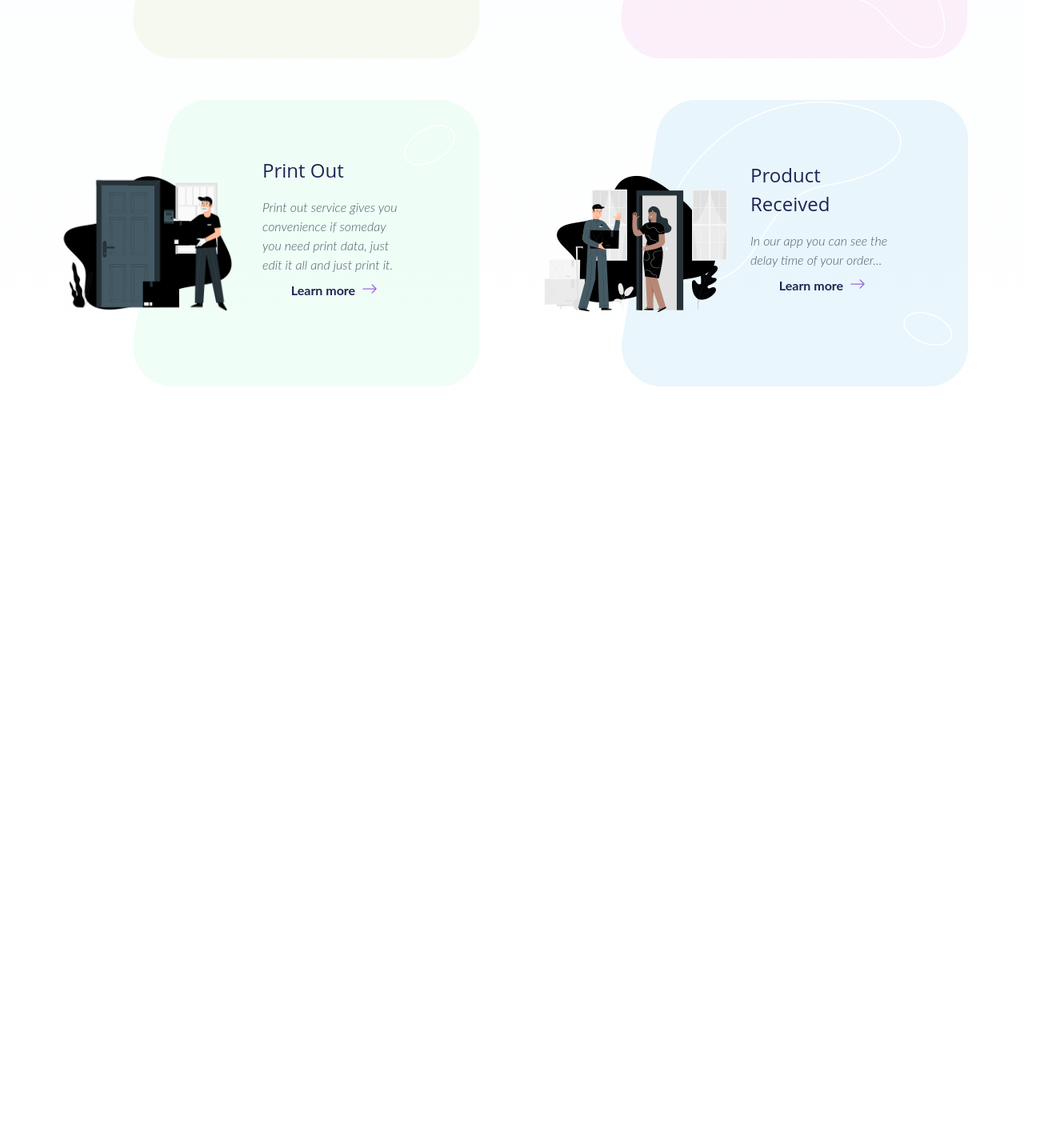
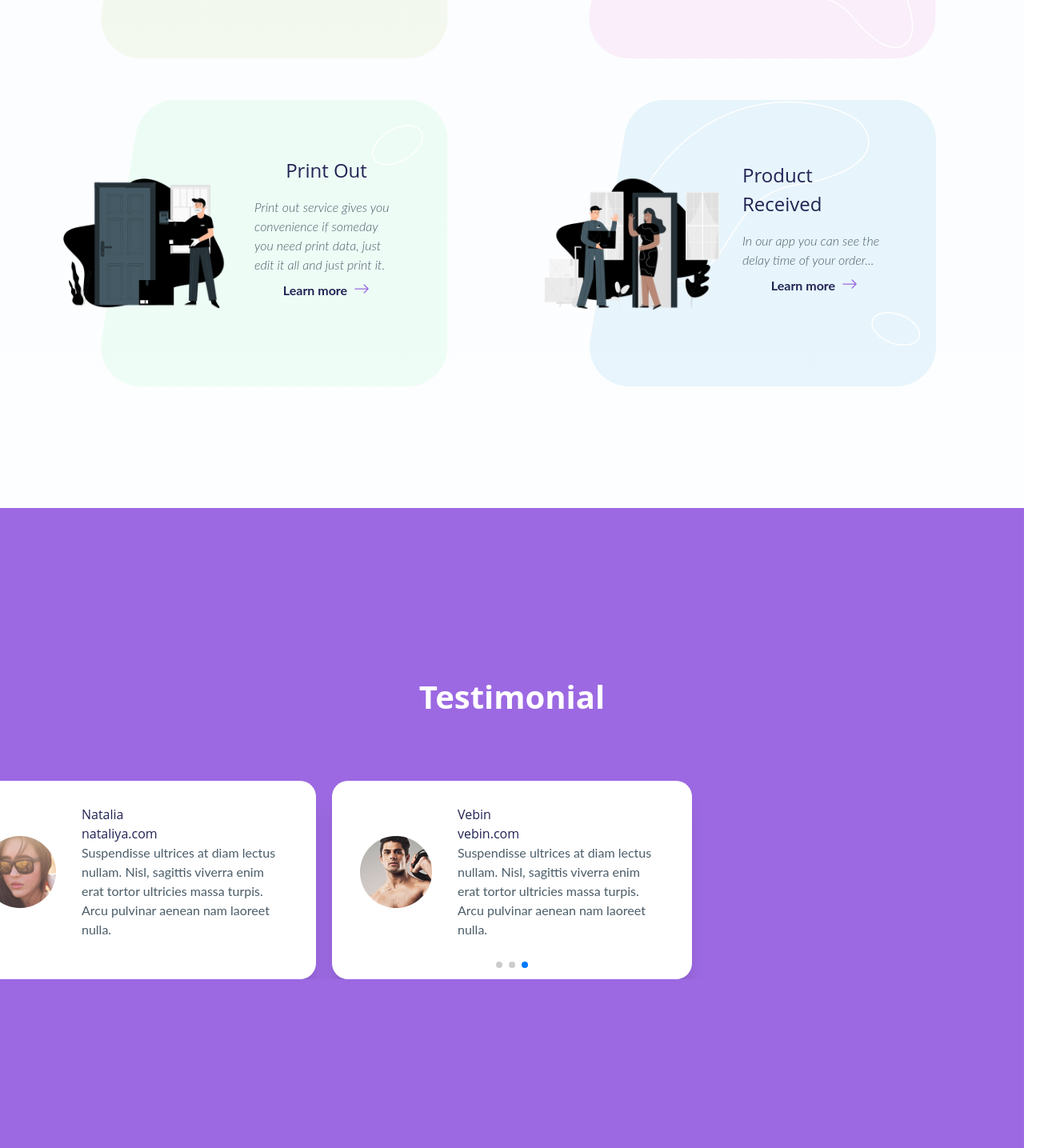
Before and after one commit to Gm-shuvo/Deliverooo-Landing_page, a React (Create React App) app: page / in a window 1280 px wide. Shown: the part 2136-3571 px from the top of the page at 80% size, 1305 px wide, since content can reach past the window. Before the commit the page ends 2771 px from the top, so only its background shows below. Built offline with nearby package versions, Linux system fonts and the light colour scheme.

Commit message:
adding testimonial section

```diff
--- a/src/App.js
+++ b/src/App.js
@@ -4,16 +4,17 @@ import {About, Copyright, Ctasection,Features, Footer, Header, Hero, Nav, Testim
 
 function App() {
   Aos.init({
-    duration: 1000,
+    duration: 1300,
     offset: 0,
   });
   return (
-    <div className="App">
+    <div className="overflow-hidden">
       <>
-        <Header/>
+        <Header />
         <Hero />
         <About />
-        <Features/>
+        <Features />
+        <Testinonials />
       </>
     </div>
   );
--- a/src/components/Features.js
+++ b/src/components/Features.js
@@ -7,7 +7,9 @@ export const Features = () => {
     <section className="my-[70px] xl:my-[150px]">
       <div className="container mx-auto relative">
         <div className="text-center">
-          <h2 className="h2 mb-6 xl:mb-0">{title}</h2>
+          <h2 className="h2 mb-6 xl:mb-0" data-aos='fade-down'
+          data-aos-delay= '120'
+          >{title}</h2>
           <p className="lead max-w-[585px] mx-auto mt-[20px]">{subtitle}</p>
           <div className="mt-20">
             <div className="grid grid-cols-1 xl:grid-cols-2 gap-[50px]
--- a/src/components/Header.js
+++ b/src/components/Header.js
@@ -23,7 +23,7 @@ export const Header = () => {
             </div>
           </div>
           {isOpen ? (
-            <div className="lg:hidden absolute top-20 bg-purple-400 min-w-[400px] right-20 md:mx-10 font-blod rounded transition-all max-h-54px overflow-hidden z-10">
+            <div className="lg:hidden absolute top-20 bg-purple-400 min-w-[300px] right-10 md:mx-10 font-blod rounded-xl transition-all max-h-54px overflow-hidden z-20">
               <Navmobile />
             </div>
           ) : (
--- a/src/components/Navmobile.js
+++ b/src/components/Navmobile.js
@@ -4,11 +4,11 @@ export const Navmobile = () => {
 
   return (
 
-      <ul className="flex flex-col ">
+      <ul className="flex flex-col text-center space-y-0">
         {navigationData.map((item, index) => {
           return (
-            <li kye={index} className="px-6 py-3 hover:bg-purple-600">
-              <a className="text-white group" href={item.href}>
+            <li kye={index} className="group px-6 py-3 hover:bg-purple-500 ">
+              <a className="text-white group hover:text-blue-100" href={item.href}>
                 {item.name}
               </a>
             </li>
--- a/src/components/TestimonialSlider.js
+++ b/src/components/TestimonialSlider.js
@@ -1,7 +1,13 @@
 import React from 'react'
+import Slider from '../utils/slider';
 
+// import '../silder.css'
+// import { Pagination } from 'swiper';
 export const TestimonialSlider = () => {
   return (
-    <div>TestimonialSlider</div>
+    <div className="flex items-center min-h-[200px] min-w-[100px]">
+      <Slider/>
+    </div>
+
   )
 }
--- a/src/components/Testinonials.js
+++ b/src/components/Testinonials.js
@@ -1,7 +1,16 @@
-import React from 'react'
-
+import React from "react";
+import { TestimonialSlider } from "./TestimonialSlider";
 export const Testinonials = () => {
   return (
-    <div>Testinonials</div>
-  )
-}
+    <section>
+      <div className="container-fulid mx-auto">
+        <div className="bg-accent-primary min-h-[600px]">
+          <div className="flex flex-col justify-center px-2 xl:px-0 h-[800px]">
+            <h2 className="h2 text-white text-center mb-[80px]">Testimonial</h2>
+            <TestimonialSlider/>
+          </div>
+        </div>
+      </div>
+    </section>
+  );
+};
--- /dev/null
+++ b/src/components/sliderItems.js
@@ -0,0 +1,10 @@
+import React from 'react'
+
+export default function sliderItems(data) {
+  console.log(data);
+  return (
+    <div>
+      <h1>hello</h1>
+    </div>
+  )
+}
--- a/src/utils/FeatureProduct.js
+++ b/src/utils/FeatureProduct.js
@@ -2,23 +2,34 @@ import React from 'react'
 import { BsArrowRight } from 'react-icons/bs';
 
 export const FeatureProduct = (items) => {
-  const { title, image, bgImage, description, delay, linkText} = items.items;
+  const { title, image, bgImage, description,delay, linkText} = items.items;
 
   return (
-    <div className="w-full max-w-[530px] h-[360px] relative flex flex-col items-center justify-center xl:flex-row xl:justify-start mx-auto">
-      <div className="xl:flex absolute top-0 right-0 -z-20  ">
+    <div
+      className="w-full max-w-[530px] h-[360px] relative flex flex-col items-center justify-center xl:flex-row xl:justify-start mx-auto sm:font-medium"
+      data-aos="zoom-in"
+      dat-aos-delay={delay}
+      data-aos-offset="100"
+    >
+      <div className="xl:flex absolute top-0 right-10 -z-20  ">
         <img src={bgImage} alt="" />
       </div>
-      <div className="max-w-[120px] xl:mr-7 xl:max-w-[230px] ">
+      <div
+        className="max-w-[120px] xl:mr-7 xl:max-w-[220px] "
+        data-aos="zoom-in-right"
+        dat-aos-delay={delay}
+      >
         <img src={image} alt="" />
       </div>
-      <div className="max-w-[180px] text-start mb-10 flex flex-col justify-center">
-        <h3 className="h3 mb-4">{title}</h3>
+      <div className="max-w-[180px] text-start mb-10 flex flex-col items-center justify-center">
+        <h3 className="h3 mb-4" data-aos="zoom-in" dat-aos-delay="200">
+          {title}
+        </h3>
         <p className="text-start font-light italic gap-x-2 group">
           {description}
         </p>
-        <div className="flex  justify-center gap-x-2 group mt-2">
-          <a href="" className="text-primary font-bold">
+        <div className="flex justify-center gap-x-2 group mt-2">
+          <a href="/" className="text-primary font-bold">
             {linkText}
           </a>
           <BsArrowRight className="text-xl text-accent-primary group-hover:ml-[5px] transition-all" />
--- /dev/null
+++ b/src/utils/slider.js
@@ -0,0 +1,55 @@
+import React from "react";
+import { Swiper, SwiperSlide } from "swiper/react";
+import SwiperCore, { Navigation, Pagination, A11y, Autoplay } from "swiper";
+// Import Swiper styles
+import "swiper/css";
+import "swiper/css/pagination";
+
+import sliderItems from "../components/sliderItems";
+import { testimonialsData } from "../data";
+
+SwiperCore.use([Navigation, Pagination, A11y, Autoplay]);
+
+const slider = () => {
+  return (
+    <Swiper
+      loop
+      // freeMode
+      spaceBetween={20}
+      slidesPerView={"auto"}
+      speed={900}
+      autoplay={{
+        delay: 1000,
+        disableOnInteraction: false,
+        waitForTransition: true,
+        // reverseDirection: autoplay
+      }}
+      // navigation
+      scrollbar={{ draggable: true }}
+      pagination={{ clickable: "true" }}
+      centeredSlides={"true"}
+      // onSwiper={(swiper) => (swiperRef.current = swiper)}
+      // onSlideChange={() => console.log("slide change")}
+    >
+      {testimonialsData?.map((item, index) => {
+        const { image, delay, name, message, web } = item;
+        return (
+          <SwiperSlide
+            key={index}
+            className="bg-white rounded-[20px] broder xl:max-w-[450px] max-h-[300px] pt-[30px] px-[35px] xl:px[70px] pb-[50px]  shadow-xl"
+          >
+            <div className="flex items-center space-x-8">
+              <img src={image} alt="" className="flex-grow-0 items-center"/>
+              <div className="text">
+                <h4>{name}</h4>
+                <h5>{web}</h5>
+                <p>{message}</p>
+              </div>
+          </div>
+          </SwiperSlide>
+        );
+      })}
+    </Swiper>
+  );
+};
+export default slider;
--- a/tailwind.config.js
+++ b/tailwind.config.js
@@ -6,6 +6,7 @@ module.exports = {
       secondary: "Lato",
     },
     container: {
+      center:true,
       padding: {
         DEFAULT: "1rem",
         lg: "0",
```
